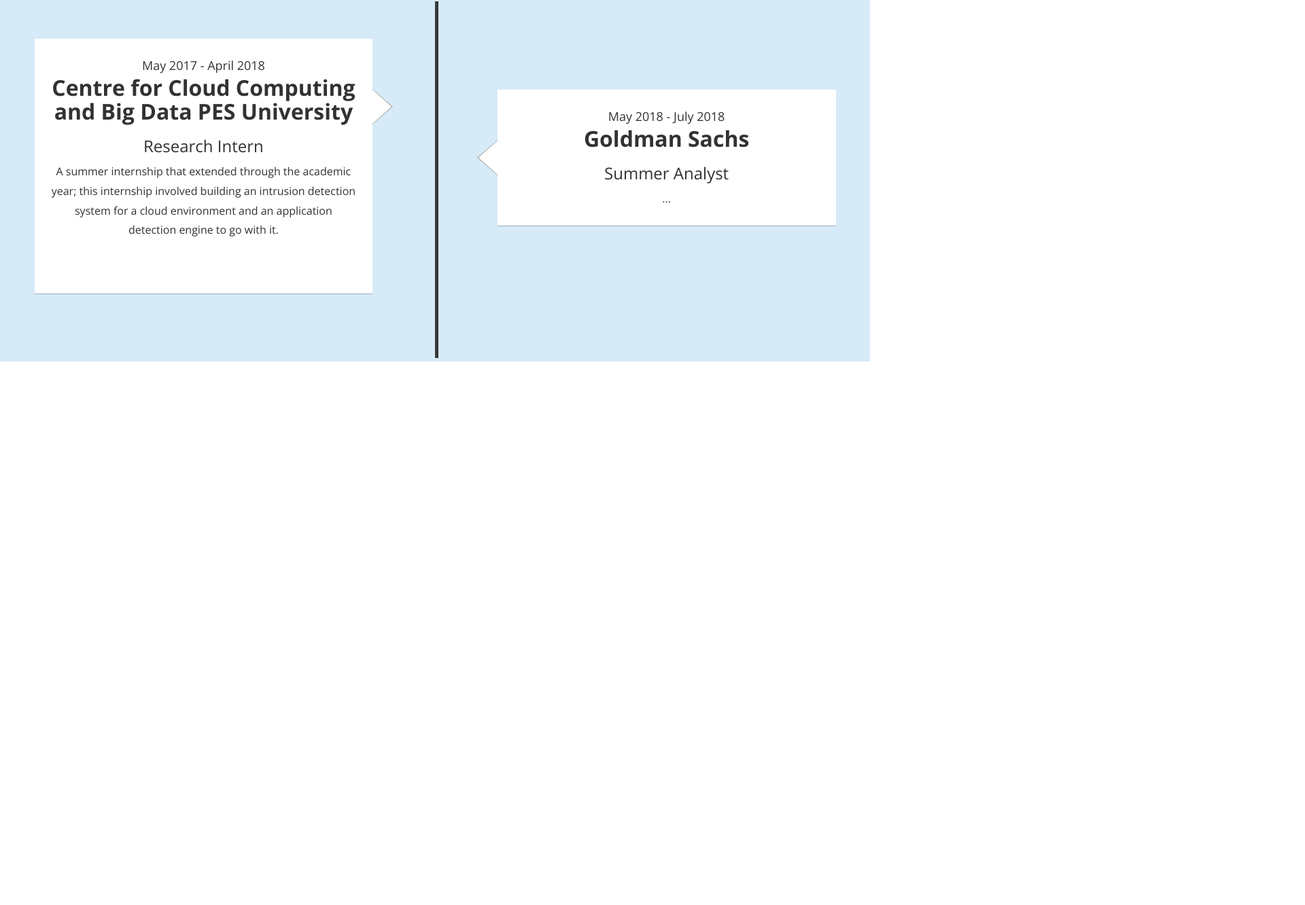
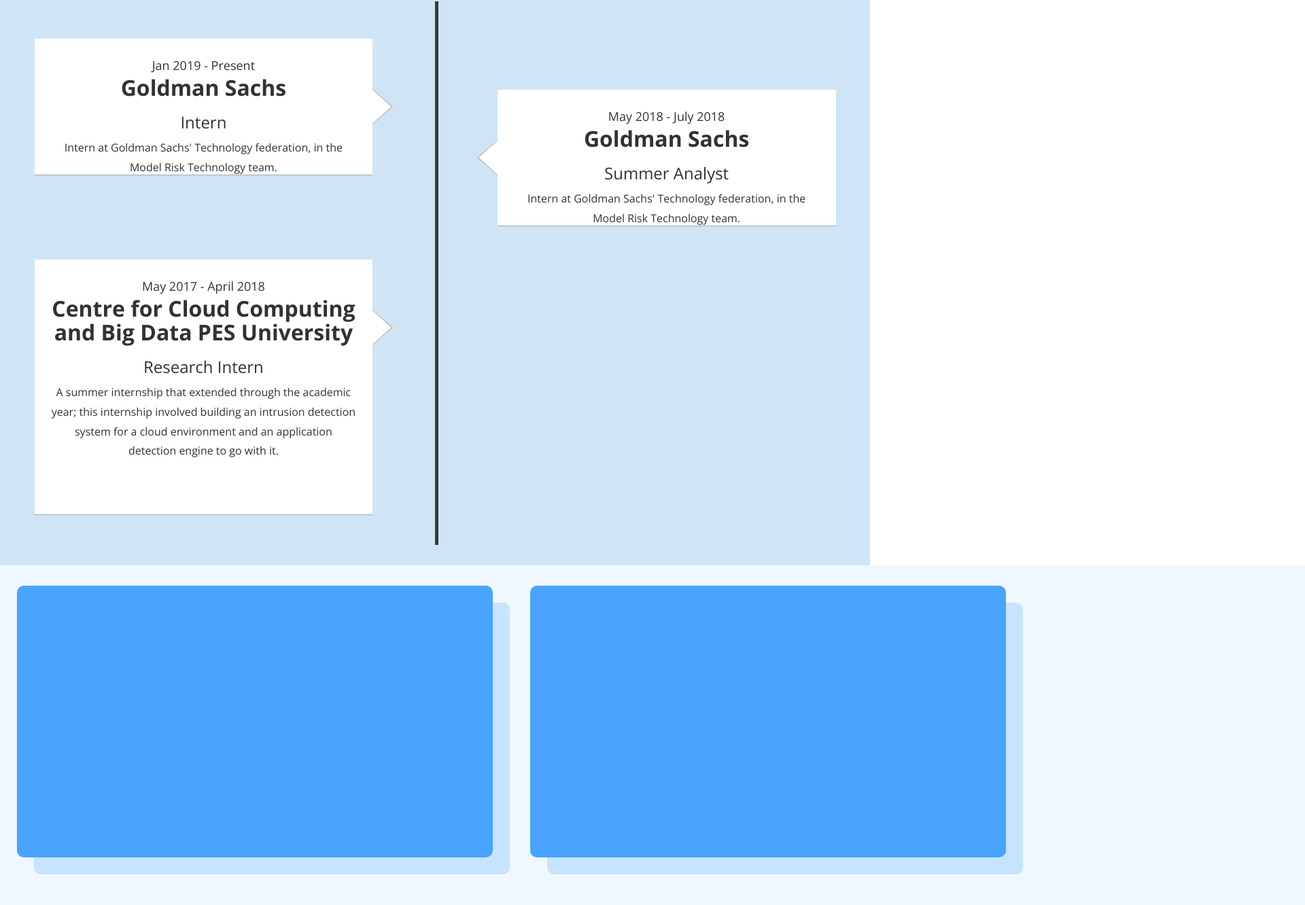
Before and after one commit to avinashshenoy97/avinashshenoy97.github.io, a plain HTML site: page profile.html in a window 1280 px wide. Shown: the part 1367-2699 px from the top of the page at 68% size, 1920 px wide, since content can reach past the window. Before the commit the page ends 1899 px from the top, so only its background shows below. Drawn offline with nearby package versions, Linux system fonts and the light colour scheme.

Commit message:
Added horizontal scroll for projects section

```diff
--- a/profile.html
+++ b/profile.html
@@ -68,7 +68,7 @@
         <div class="col-8">
             <div class="row" style="height: 50px;">
                 <div class="col-2" style="padding: 12px;">
-                    <h6 id="findMeOn" style="color: white; margin: 0;"> Find Me On :</h4>
+                    <p id="findMeOn" style="color: white; margin: 0;"> Find Me On :</p>
                 </div>
                 <div class="col-2">
                     <a> <img class="dis" src="static/images/gitBlackGlyph.png" /><img class="enab" src="static/images/gitColorGlyph.png" /> </a>
@@ -88,6 +88,7 @@
             </div>
         </div>
     </div>
+
 
     <script>
         function iconColor(event) {
@@ -167,6 +168,30 @@
 
                         </div>
                     </div>
+                    <div class="event">
+                        <div>
+                            Jan 2019 - Present
+                        </div>
+                        <div class="date">
+                            Goldman Sachs
+                        </div>
+                        <div class="details">
+                            <h4>Intern</h4>
+                            Intern at Goldman Sachs' Technology federation, in the Model Risk Technology team.
+                        </div>
+                    </div>
+                    <div class="event">
+                        <div>
+                            May 2018 - July 2018
+                        </div>
+                        <div class="date">
+                            Goldman Sachs
+                        </div>
+                        <div class="details">
+                            <h4>Summer Analyst</h4>
+                            Intern at Goldman Sachs' Technology federation, in the Model Risk Technology team.
+                        </div>
+                    </div>
                     <div class="event" style="height: 375px;">
                         <div>
                             May 2017 - April 2018
@@ -179,21 +204,18 @@
                             A summer internship that extended through the academic year; this internship involved building an intrusion detection system for a cloud environment and an application detection engine to go with it.
                         </div>
                     </div>
-                        <div class="event">
-                            <div>
-                                May 2018 - July 2018
-                            </div>
-                            <div class="date">
-                                Goldman Sachs
-                            </div>
-                            <div class="details">
-                                <h4>Summer Analyst</h4>
-                                ...
-                            </div>
                 </div>
             </div>
         </div>
 
+        <div id="projects">
+            <span class="project">
+
+            </span>
+            <span class="project">
+
+            </span>
+        </div>
     </div> <!-- End of content -->
 
     </body>
--- a/static/profile.js
+++ b/static/profile.js
@@ -4,7 +4,7 @@ var header = document.getElementById("header");
 var navBarEle = document.getElementById("navBar");
 
 function checkNavPos() {
-    //console.log(window.scrollY);
+    // console.log(window.scrollY);
     if(window.scrollY >= header.offsetHeight) {
         navBarEle.style.position = "fixed";
         navBarEle.style.top = 0;
@@ -26,3 +26,24 @@ function restartSite() {
     typed = 0;
     typeIt();
 }
+
+offsetStep = window.innerWidth * 4 / 100;
+document.getElementById('projects').addEventListener("wheel", function(event) {
+    if(event.deltaY > 0) {
+        if(($('#projects')[0].offsetLeft - offsetStep) > (-5000 + window.innerWidth)) {
+            $('#projects')[0].style.left = ($('#projects')[0].offsetLeft) - offsetStep + 'px';
+        }
+        else {
+            $('#projects')[0].style.left = (-5000 + window.innerWidth) + 'px';
+        }
+    }
+    else if(event.deltaY < 0) {
+        if(($('#projects')[0].offsetLeft + offsetStep) < 0) {
+            $('#projects')[0].style.left = ($('#projects')[0].offsetLeft) + offsetStep + 'px';
+        }
+        else {
+            $('#projects')[0].style.left = '0px';
+        }
+    }
+    event.preventDefault();
+})
--- a/static/style/profile.css
+++ b/static/style/profile.css
@@ -4,7 +4,14 @@
 
 body {
     margin: 0;
+    min-width: 753px;
+    overflow-x: hidden;
 }
+
+/* body > * {
+    position: relative;
+    left: 0;
+} */
 
 #header {
     width: 100%;
@@ -43,10 +50,11 @@ body {
 #navBar * {
     color: whitesmoke;
     z-index: 3;
+    height: 100%;
 }
 
 #navBar > * {
-    height: inherit;
+    height: 100%;
     padding: 15px;
 }
 
@@ -137,3 +145,29 @@ body {
     height: 100%;
     width: auto;
 }
+
+#projects {
+    height: 500px;
+    background-color: aliceblue;
+    width: 5000px;
+    overflow: scroll;
+    position: relative;
+    left: 0;
+}
+
+.project {
+    position: relative;
+    top: 30px;
+    height: 400px;
+    width: 700px;
+    background-color: rgba(30, 144, 255, 0.8);
+    border-radius: 10px;
+    box-shadow: 25px 25px rgba(30, 144, 255, 0.2);
+    display: inline-block;
+    margin-right: 25px;
+    margin-left: 25px;
+    transition-delay: 0ms;
+    transition-duration: 25ms;
+    transition-property: left;
+    transition-timing-function: ease-in-out;
+}
--- a/static/style/timeline.css
+++ b/static/style/timeline.css
@@ -1,13 +1,13 @@
 #timeline-wrapper {
     margin: 0;
     padding: 0;
-    background: rgba(93, 173, 226, 0.25);
+    background: rgba(207, 229, 245);
 
     color: rgb(50,50,50);
     font-family: 'Open Sans', sans-serif;
     font-size: 112.5%;
     line-height: 1.6em;
-    height: 600px;
+    height: 900px;
 }
 
 /* ================ The Timeline ================ */
@@ -19,7 +19,7 @@
 }
 .timeline .line {
     width: 5px;
-    height: 525px;
+    height: 800px;
     min-height: 250px;
     background: #393939;
     margin: 0 auto;
```
Lines whose indentation alone changed are shown as unchanged.
